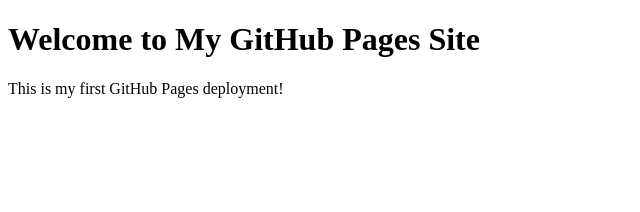
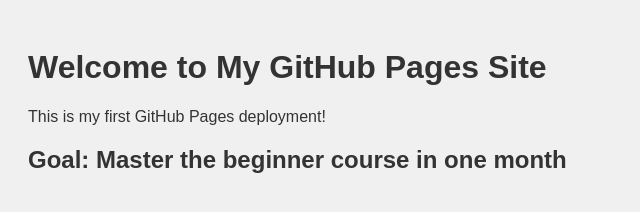
Before and after one commit to hitamai11284791-svg/my-first-web-app, a plain HTML site: page index.html in a window 1280 px wide. Shown: the whole page, without its empty margins (0-640 px from the left). Drawn offline with Linux system fonts and the light colour scheme.

Commit message:
Add files via upload

```diff
--- a/index.html
+++ b/index.html
@@ -4,9 +4,20 @@
     <meta charset="UTF-8">
     <meta name="viewport" content="width=device-width, initial-scale=1.0">
     <title>My GitHub Pages Site</title>
+    <style>
+        /* 要件1：落ち着いた色の背景を作成 */
+        body {
+            background-color: #f0f0f0; /* 淡いグレー（落ち着いた色の一つ）*/
+            font-family: Arial, sans-serif; /* フォントを指定して読みやすくする */
+            color: #333; /* 文字色を濃いグレーにしてコントラストを出す */
+            padding: 20px;
+        }
+    </style>
 </head>
 <body>
     <h1>Welcome to My GitHub Pages Site</h1>
     <p>This is my first GitHub Pages deployment!</p>
+
+    <h2>Goal: Master the beginner course in one month</h2>
 </body>
 </html>
```
